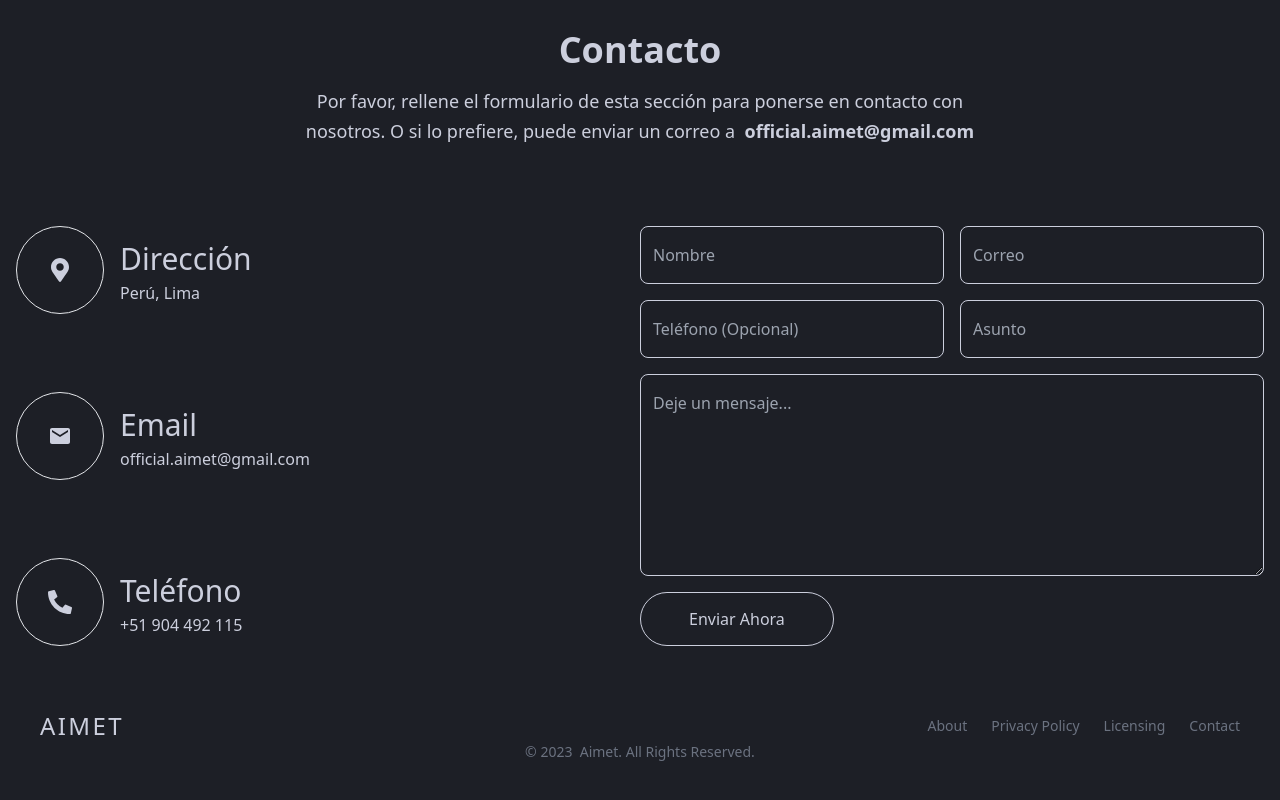
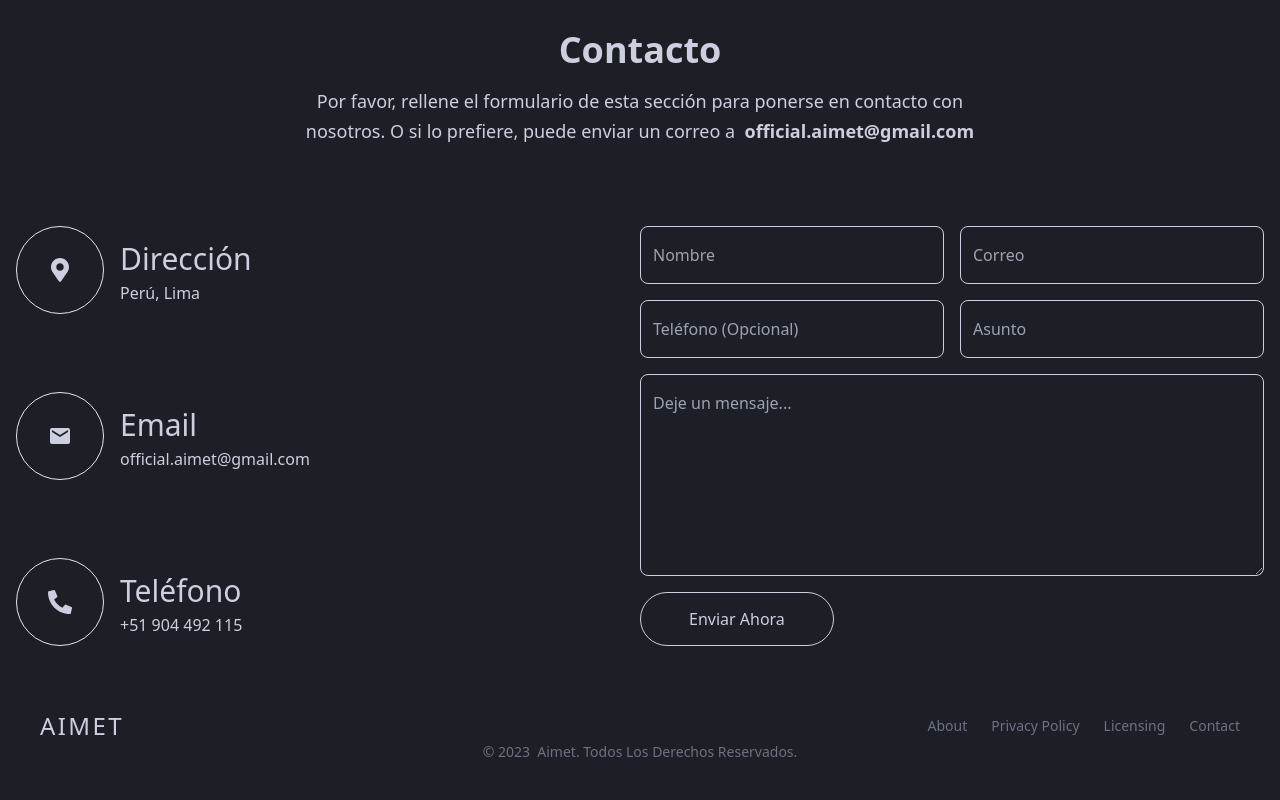
Before and after one commit to aimet-io/landing_aimet, a Next.js app: page / in a window 1280 px wide. Shown: the part 2132-2932 px from the top of the page. Built offline with nearby package versions, Linux system fonts and the light colour scheme; no server answers.

Commit message:
testing changes

```diff
--- a/src/packages/components/@footer/Footer.jsx
+++ b/src/packages/components/@footer/Footer.jsx
@@ -41,7 +41,7 @@ export default function Footer() {
           <Link href="/" target='_blank' className="hover:underline">
             Aimet
           </Link>
-          . All Rights Reserved.
+          . Todos Los Derechos Reservados.
         </span>
       </div>
     </footer>
```
